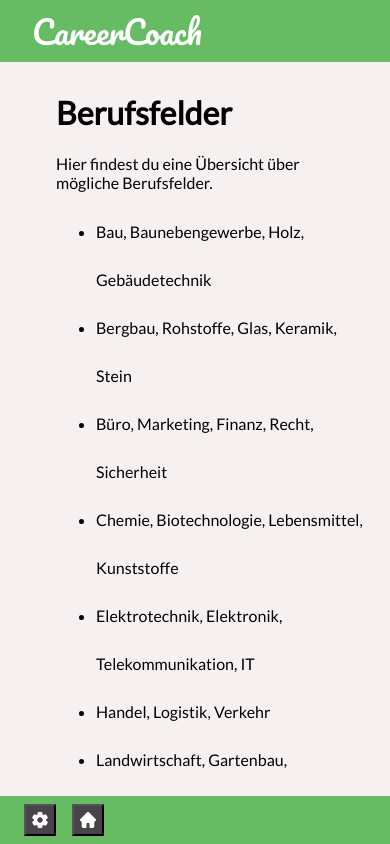
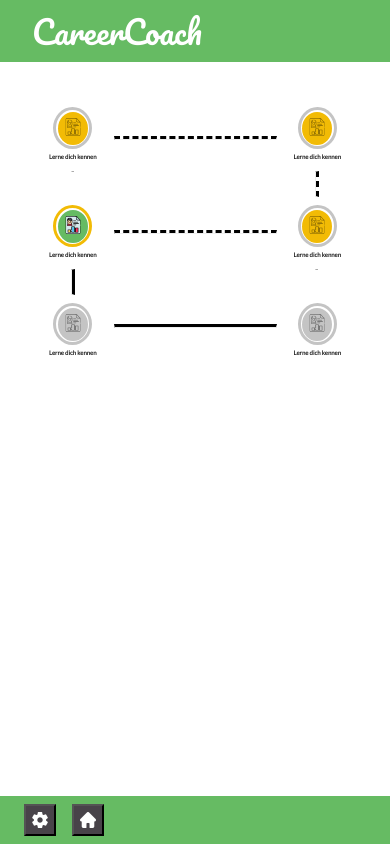
Before and after one commit to chnmel/career-coach, a React (Create React App) app: page / in a window 390 px wide. Shown: the top 844 px of the page. Built offline with nearby package versions, Linux system fonts and the light colour scheme.

Commit message:
Homescreen structure; Added media queries for responsiveness

```diff
--- a/package.json
+++ b/package.json
@@ -3,6 +3,10 @@
   "version": "0.1.0",
   "private": true,
   "dependencies": {
+    "@emotion/react": "^11.9.0",
+    "@emotion/styled": "^11.8.1",
+    "@fontsource/roboto": "^4.5.7",
+    "@mui/material": "^5.8.0",
     "@testing-library/jest-dom": "^5.16.4",
     "@testing-library/react": "^13.1.1",
     "@testing-library/user-event": "^13.5.0",
@@ -12,6 +16,7 @@
     "@types/react-dom": "^18.0.3",
     "react": "^18.1.0",
     "react-dom": "^18.1.0",
+    "react-responsive": "^9.0.0-beta.8",
     "react-scripts": "5.0.1",
     "sass": "^1.51.0",
     "typescript": "^4.6.4",
--- a/src/App.scss
+++ b/src/App.scss
@@ -12,9 +12,9 @@ $logo-font-color: white;
 $logo-font-size: 2rem;
 
 body {
-  background-color: $white;
+  // background-color: $white;
   font-family: $text-font;
   position: relative;
   min-height: 100%;
-  padding: 3rem 0rem 6rem 2rem;
+  padding: 6rem 2rem 6rem 2rem;
 }
--- a/src/App.tsx
+++ b/src/App.tsx
@@ -4,14 +4,15 @@ import './App.scss';
 
 import Header from './components/navigation/Header/Header';
 import Footer from './components/navigation/Footer/Footer';
+import HomeScreen from './screens/HomeScreen/HomeScreen';
 import ProfessionalFields from './screens/ProfessionalFields/ProfessionalFields';
 
 function App() {
   return (
     <div className="App">
       <Header />
-      <ProfessionalFields />
-
+        <HomeScreen />
+        {/* <ProfessionalFields /> */}
       <Footer />
     </div>
   );
--- a/src/components/navigation/Footer/Footer.tsx
+++ b/src/components/navigation/Footer/Footer.tsx
@@ -21,7 +21,7 @@ const Footer = () => {
         </div>
         <div>
           <button className={styles.btn}>
-            <img src={home} alt="home"  className={styles.btnImg} onClick={navigateToHome} />
+            <img src={home} alt="home" className={styles.btnImg} onClick={navigateToHome} />
           </button>
         </div>
       </div>
--- a/src/components/navigation/Header/Header.module.scss
+++ b/src/components/navigation/Header/Header.module.scss
@@ -7,6 +7,7 @@
   padding: 0.2rem 2rem;
   background-color: $green;
   width: 100%;
+  z-index: 1;
 }
 
 .logo {
--- a/src/screens/HomeScreen/HomeScreen.module.scss
+++ b/src/screens/HomeScreen/HomeScreen.module.scss
@@ -1 +1,66 @@
 @import "../../App.scss";
+
+.grid {
+    display: grid;
+    grid-template-columns: repeat(3, 1fr);
+    grid-column-gap: 0;
+}
+
+.columnLeft, .columnRight {
+    display: block;
+}
+
+.horizLine {
+    border-top-width: medium;
+    border-top-style: solid;
+    border-bottom-color: none;
+    border-top-color: black;
+}
+
+.vertLine {
+    border-top-width: medium;
+    border-top-style: solid;
+    transform: rotate(90deg);
+    @media all and (max-width: 767px) {
+        width: 1.5rem;
+    }
+    @media all and (min-width: 768px) and (max-width: 1024px) {
+        width: 2rem;
+    }
+    @media all and (min-width: 1025px) {
+        width: 2.5rem;
+    }
+}
+
+.dashed {
+    border-top-style: dashed;
+}
+
+.containerButton {
+    display: flex;
+    flex-direction: column;
+    align-items: center;
+    padding: 10% 10%;
+}
+
+.containerLine {
+    display: flex;
+    flex-direction: row;
+    align-items: center;
+}
+
+.containerhorizLine {
+    @media all and (max-width: 767px) {
+        margin-top: 40px;
+        margin-bottom: 90px;
+    }
+    @media all and (min-width: 768px) and (max-width: 1024px) {
+        margin-top: 80px;
+        margin-bottom: 180px;
+    }
+    @media all and (min-width: 1025px) {
+        margin-top: 130px;
+        margin-bottom: 280px;
+    }
+
+}
--- a/src/screens/HomeScreen/HomeScreen.tsx
+++ b/src/screens/HomeScreen/HomeScreen.tsx
@@ -1,46 +1,175 @@
-import React from 'react';
-import StepButton from '../../components/StepButton';
-import styles from './HomeScreen.module.scss';
+import React from "react";
+import StepButton from "../../components/StepButton";
+import styles from "./HomeScreen.module.scss";
+import Grid from "@mui/material/Grid";
+import Paper from "@mui/material/Paper";
+import { useMediaQuery } from "react-responsive";
 
-import iconCVActive from '../../assets/btn_CV_active.png';
-import iconCVInactive from '../../assets/btn_CV_inactive.png';
+import iconCVActive from "../../assets/btn_CV_active.png";
+import iconCVInactive from "../../assets/btn_CV_inactive.png";
 
 const listSteps = [
   {
     id: 0,
     iconSrcActive: iconCVActive,
     iconSrcInactive: iconCVInactive,
-        title: 'Lerne Dich kennen',
-        status: 'inactive',
+    title: "Lerne Dich kennen",
+    status: "inactive",
   },
   {
     id: 1,
     iconSrcActive: iconCVActive,
     iconSrcInactive: iconCVInactive,
-        title: 'Lerne Dich kennen',
-        status: 'active',
+    title: "Lerne Dich kennen",
+    status: "active",
   },
   {
     id: 2,
     iconSrcActive: iconCVActive,
     iconSrcInactive: iconCVInactive,
-        title: 'Lerne Dich kennen',
-        status: 'done',
+    title: "Lerne Dich kennen",
+    status: "done",
   },
-
-]
-
+];
 
 const HomeScreen = () => {
+  const stepsView = listSteps.map((item) => (
+    // <p>{item.id}</p>
+    <StepButton
+      size={200}
+      title={item.title}
+      iconSrcActive={item.iconSrcActive}
+      iconSrcInactive={item.iconSrcInactive}
+      buttonType={item.status}
+    />
+  ));
 
-    const stepsView = listSteps.map((item) =>
-    //<p>{item.id}</p>
-     <StepButton size={100} title={item.title} iconSrcActive={item.iconSrcActive} iconSrcInactive={item.iconSrcInactive} buttonType={item.status}/>
-    );
+  //   return <div className={styles.container}>
+  //       {stepsView}
+  //     </div>;
+
+  // Media Queries
+  const phone = useMediaQuery({ query: "(max-width: 767px)" });
+  const tablet = useMediaQuery({
+    query: "(min-width: 768px) and (max-width: 1024px)",
+  });
+  const desktop = useMediaQuery({ query: "(min-width: 1025px)" });
+
+  // Returns step button size based on screen size (phone/tablet/desktop)
+  function returnStepbuttonSize(): number {
+    if (phone) {
+      return 30;
+    } else if (tablet) {
+      return 70;
+    } else {
+      return 120;
+    }
+  }
+
+  // Returns style of line element based on whether the previous step button has been completed
 
   return (
-        <div>{stepsView}</div>
+    <div>
+      <Grid container>
+
+        {/* Left section */}
+        <Grid item xs={3} className={styles.columnLeft}>
+          <Paper className={styles.containerButton} elevation={0} square>
+            <StepButton
+              size={returnStepbuttonSize()}
+              title="Lerne dich kennen"
+              iconSrcActive={iconCVActive}
+              iconSrcInactive={iconCVInactive}
+              buttonType="done"
+            />
+          </Paper>
+          <div className={styles.containerLine}>
+            <hr
+              className={styles.vertLine}
+              style={{ borderColor: "white" }}
+            ></hr>
+          </div>
+          <Paper className={styles.containerButton} elevation={0}>
+            <StepButton
+              size={returnStepbuttonSize()}
+              title="Lerne dich kennen"
+              iconSrcActive={iconCVActive}
+              iconSrcInactive={iconCVInactive}
+              buttonType="active"
+            />
+          </Paper>
+          <div className={styles.containerLine}>
+            <hr className={styles.vertLine}></hr>
+          </div>
+          <Paper className={styles.containerButton} elevation={0}>
+            <StepButton
+              size={returnStepbuttonSize()}
+              title="Lerne dich kennen"
+              iconSrcActive={iconCVActive}
+              iconSrcInactive={iconCVInactive}
+              buttonType="inactive"
+            />
+          </Paper>
+        </Grid>
+
+        {/* Middle section */}
+        <Grid item xs={6}>
+          <div>
+            <hr
+              className={`${styles.containerhorizLine} ${styles.horizLine} ${styles.dashed}`}
+            ></hr>
+            <hr
+              className={`${styles.containerhorizLine} ${styles.horizLine} ${styles.dashed}`}
+            ></hr>
+            <hr
+              className={`${styles.containerhorizLine} ${styles.horizLine}`}
+            ></hr>
+          </div>
+        </Grid>
+
+        {/* Right section */}
+        <Grid item xs={3} className={styles.columnRight}>
+          <Paper
+            className={styles.containerButton}
+            id={styles.startButton}
+            elevation={0}
+          >
+            <StepButton
+              size={returnStepbuttonSize()}
+              title="Lerne dich kennen"
+              iconSrcActive={iconCVActive}
+              iconSrcInactive={iconCVInactive}
+              buttonType="done"
+            />
+          </Paper>
+          <div className={styles.containerLine}>
+            <hr className={`${styles.vertLine} ${styles.dashed}`}></hr>
+          </div>
+          <Paper className={styles.containerButton} elevation={0}>
+            <StepButton
+              size={returnStepbuttonSize()}
+              title="Lerne dich kennen"
+              iconSrcActive={iconCVActive}
+              iconSrcInactive={iconCVInactive}
+              buttonType="done"
+            />
+          </Paper>
+          <div className={styles.containerLine}>
+            <hr className={`${styles.vertLine} ${styles.dashed}`} style={{borderColor:  "white"}}></hr>
+          </div>
+          <Paper className={styles.containerButton} elevation={0}>
+            <StepButton
+              size={returnStepbuttonSize()}
+              title="Lerne dich kennen"
+              iconSrcActive={iconCVActive}
+              iconSrcInactive={iconCVInactive}
+              buttonType="inactive"
+            />
+          </Paper>
+        </Grid>
+      </Grid>
+    </div>
   );
-}
+};
 
 export default HomeScreen;
--- a/src/screens/ProfessionalFields/ProfessionalFields.module.scss
+++ b/src/screens/ProfessionalFields/ProfessionalFields.module.scss
@@ -1,8 +1,4 @@
 @import "../../App.scss";
-
-.container {
-  padding: 1.5rem;
-}
 
 .container li {
   line-height: 3rem;
```
Also changed, not shown: 1 other file (tests, documents, lock files or other folders). Lines whose indentation alone changed are shown as unchanged.
